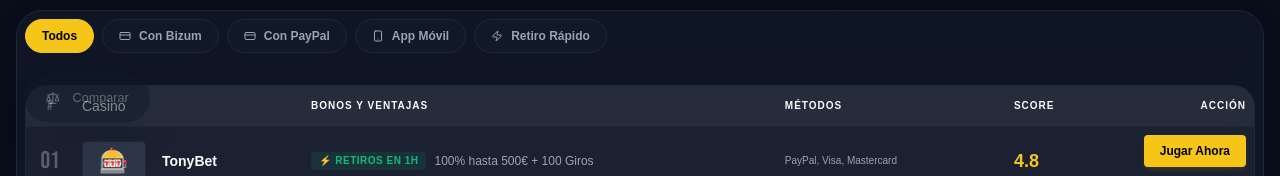
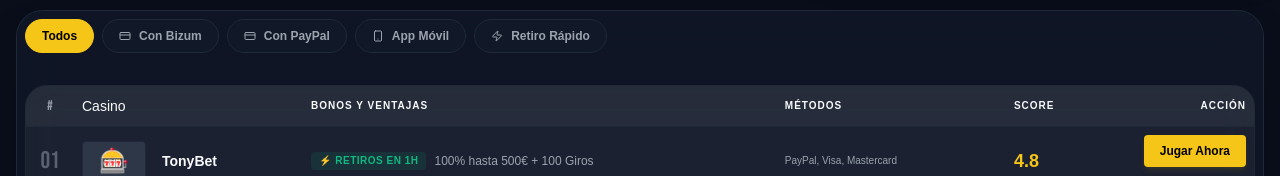
Before and after one commit to BenjaMed/casinoespanatop, a React (Vite) app: page / in a window 1280 px wide. Shown: the part 578-754 px from the top of the page. Built offline with nearby package versions, Linux system fonts and the light colour scheme.

Commit message:
correccion de sitemap.xml y errores de rastreo

```diff
--- a/index.html
+++ b/index.html
@@ -5,13 +5,15 @@
     <meta name="viewport" content="width=device-width, initial-scale=1.0" />
     <meta name="google-site-verification" content="wmcBZqiwJrRgbCKiFQTYteUPEXkItpvCzmTMErgpNvU" />
 
+    <link rel="canonical" href="https://casinostop.guru/" />
+
     <!-- SEO & LLM Discovery -->
     <meta name="description" content="Guía #1 de Mejores Casinos Online en España 2026. Análisis de bonos de bienvenida, bonos sin depósito y casinos legales con licencia DGOJ. ¡Compara y gana en CasinosTOP!" />
     <meta name="keywords" content="mejores casinos online españa, bonos bienvenida casino 2026, bonos sin deposito, casinos legales dgoj, casinostop" />
 
     <!-- Open Graph / Facebook -->
     <meta property="og:type" content="website" />
-    <meta property="og:url" content="https://ais-pre-xhsbehteddx7azdxaomwsy-261235222994.europe-west2.run.app/" />
+    <meta property="og:url" content="https://casinostop.guru/" />
     <meta property="og:title" content="Mejores Casinos Online España 2026 | Ranking #1 CasinosTOP" />
     <meta property="og:description" content="Análisis experto de los mejores casinos online españoles. Bonos, seguridad y retiros rápidos en un solo lugar." />
     <meta property="og:image" content="https://picsum.photos/seed/casino/1200/630" />
--- a/src/components/Layout.tsx
+++ b/src/components/Layout.tsx
@@ -72,7 +72,7 @@
       </main>
 
       <FloatingBonus />
-      <CasinoComparator />
+      {/* <CasinoComparator /> */}
 
       {/* Sticky CTA Bar */}
       <AnimatePresence>
```
Also changed, not shown: public/llms.txt, public/robots.txt, 1 other file (tests, documents, lock files or other folders).
